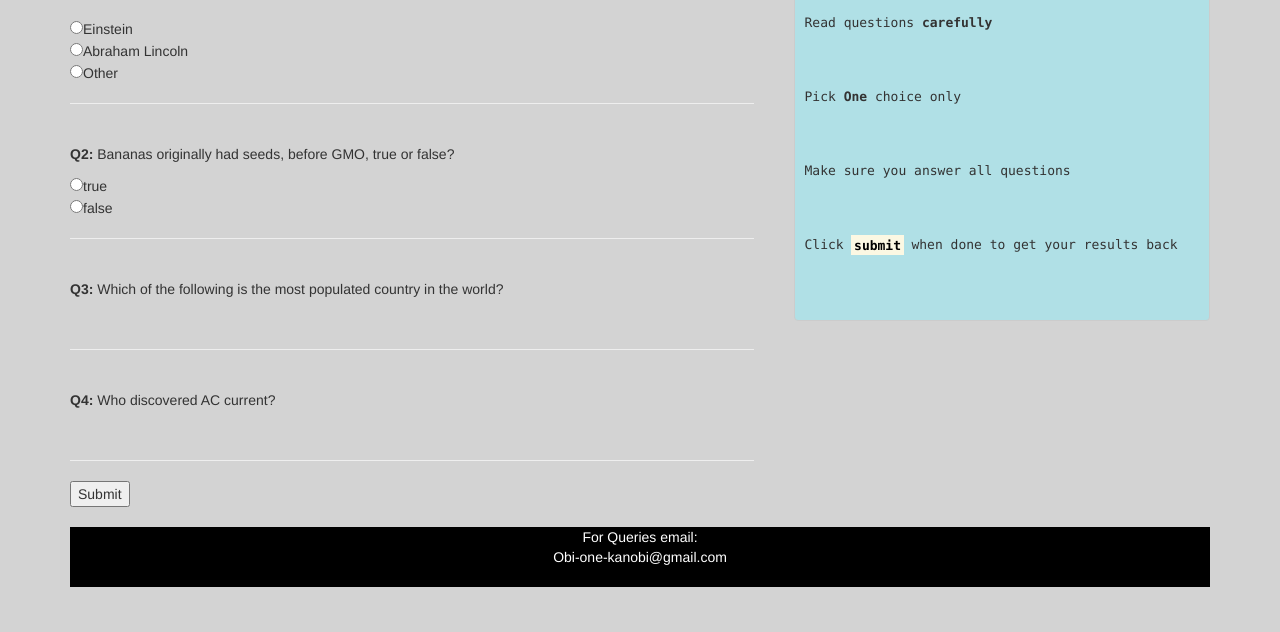
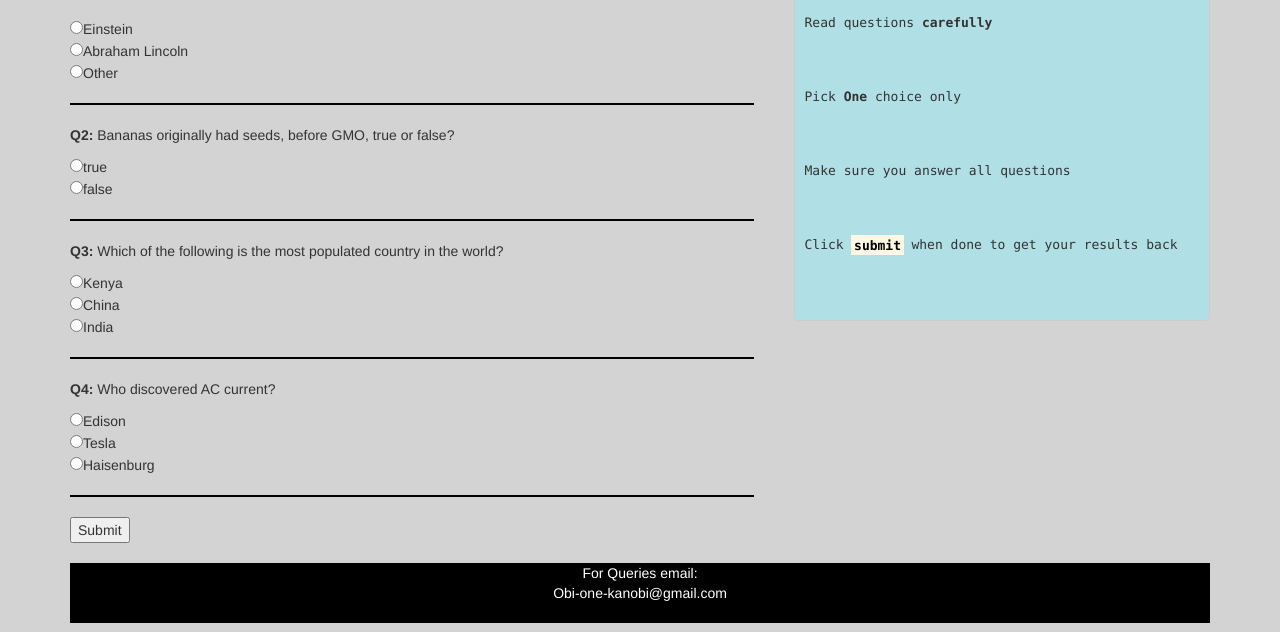
Before and after one commit to didasmbalanya/QUIZ-page-html-css-and-js-only-, a plain HTML site: page index.html in a window 1280 px wide. Shown: the part 168-800 px from the top of the page. Drawn offline with nearby package versions, Linux system fonts and the light colour scheme; a script that the page names is missing.

Commit message:
add choice options q3 and 4

```diff
--- a/css/styles.css
+++ b/css/styles.css
@@ -19,3 +19,9 @@ pre{
 	color: white;
 	text-align: center;
 }
+hr{
+	height: 2px;
+	background-color: black;
+	color: black;
+	border: none;
+}
--- a/index.html
+++ b/index.html
@@ -20,18 +20,22 @@
 				<input type="radio" name="answer1" value="Abraham Lincoln">Abraham Lincoln<br>
 				<input type="radio" name="answer1" value="Other">Other<br>
 				<hr>
-				<br>
+
 				<p><b>Q2:</b> Bananas originally had seeds, before GMO, true or false?</p>
 				<input type="radio" name="answer2" value = "true">true<br>
 				<input type="radio" name="answer2" value="false">false<br>
 				<hr>
-				<br>
+
 				<p><b>Q3:</b> Which of the following is the most populated country in the world?</p>
-				<br>
+				<input type="radio" name="answer3" value="Kenya">Kenya<br>
+				<input type="radio" name="answer3" value="China">China<br>
+				<input type="radio" name="answer3" value="India">India<br>
 				<hr>
-				<br>
+
 				<p><b>Q4:</b> Who discovered AC current?</p>
-				<br>
+				<input type="radio" name="answer4" value="Edison">Edison<br>
+				<input type="radio" name="answer4" value="Tesla">Tesla<br>
+				<input type="radio" name="answer4" value="Haisenburg">Haisenburg<br>
 				<hr>
 				<input type="submit" name="submit">
 				<br>
```
